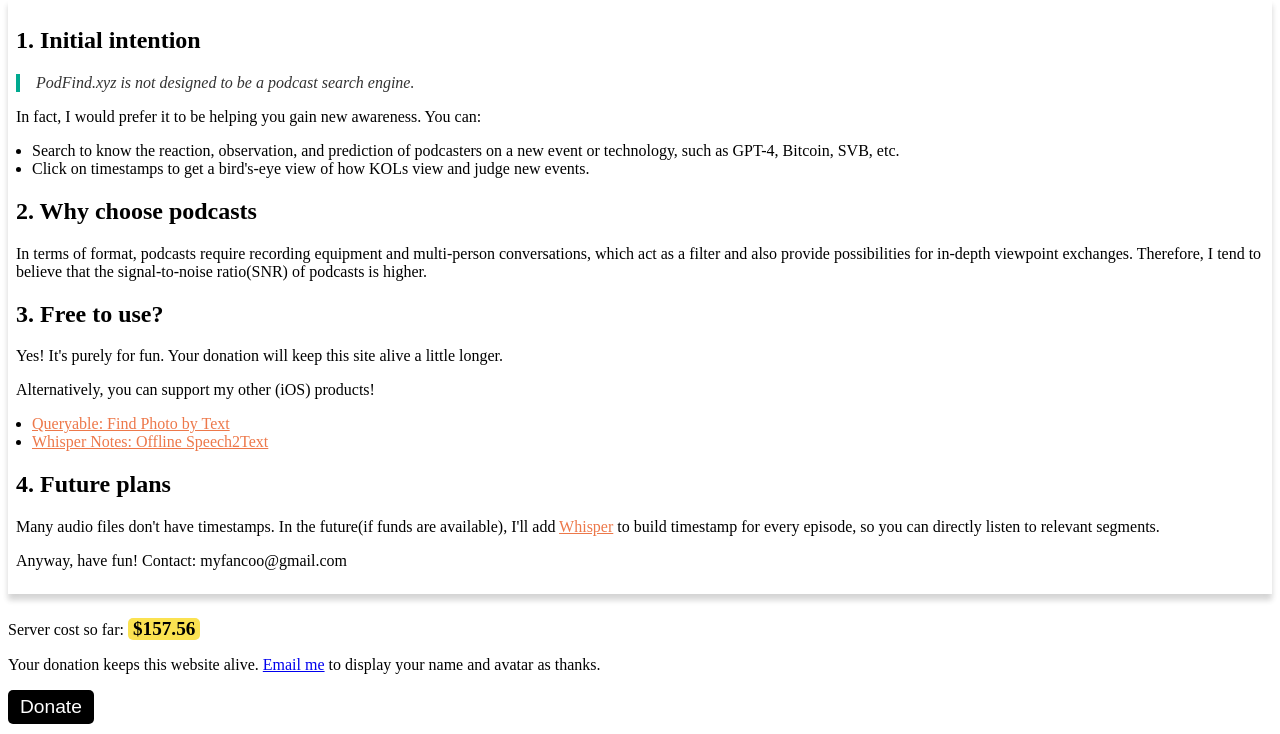
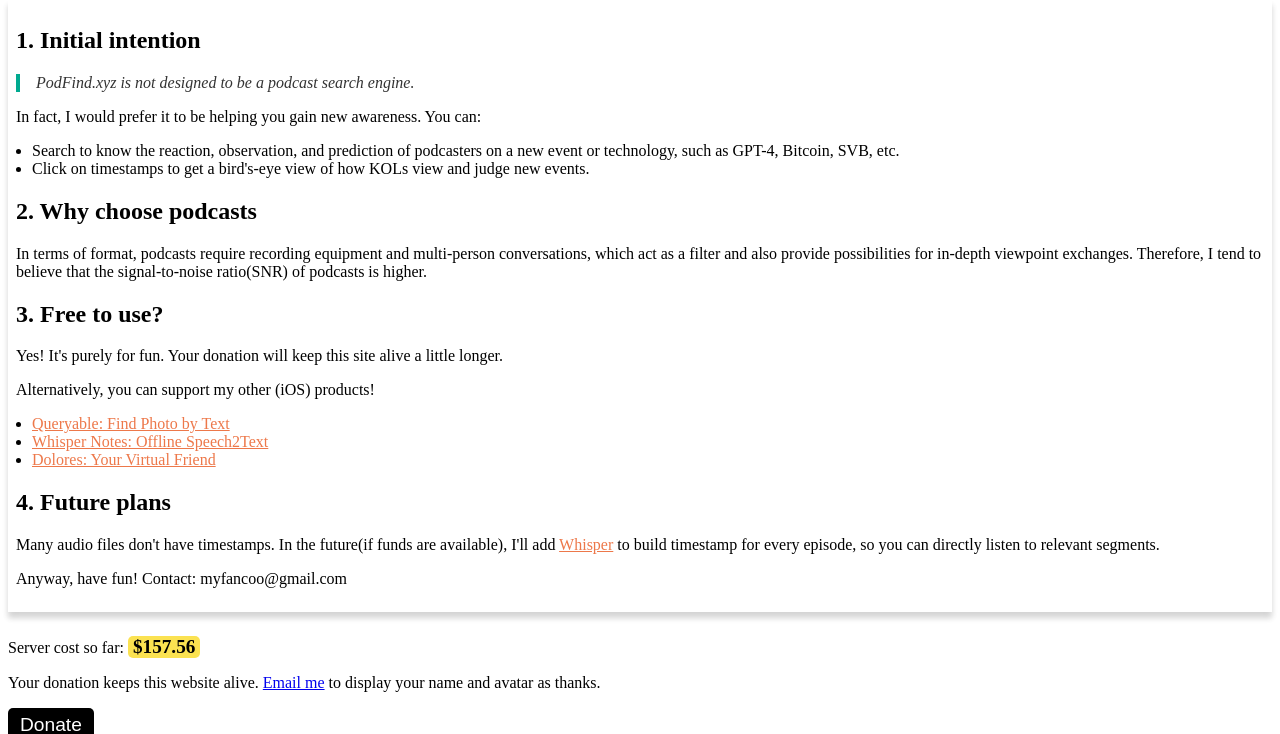
Before and after one commit to mazzzystar/PodFind, a Flask app: template Web/templates/about.html in a window 1280 px wide. Shown: the part 54-788 px from the top of the page. Run offline with Flask 3, Linux system fonts and the light colour scheme; the template is opened without the code that fills it, so the values that code supplies are empty.

Commit message:
add Dolores.

```diff
--- a/Web/static/about.js
+++ b/Web/static/about.js
@@ -128,6 +128,10 @@ function translateAboutPage() {
                 text: "<a href='https://apps.apple.com/cn/app/id6447090616?platform=iphone' style='color:#ED784A;'>Whisper Notes - 离线、准确的语音识别</a>"
             },
             {
+                selector: ".support-my-product + ul li:nth-child(3) a",
+                text: "<a href='https://apps.apple.com/cn/app/id6447748965?platform=iphone' style='color:#ED784A;'>Dolores: 虚拟恋人</a>"
+            },
+            {
                 selector: ".future-plan",
                 text: "这个版本实在太简陋了，很多音频没有时间戳。将来(如果有钱)，我会添加<a href='https://github.com/openai/whisper' style='color:#ED784A;'>Whisper</a>为每一集构建时间戳，这样你搜任何关键词，都能直接只听与之有关的片段。"
             },
--- a/Web/templates/about.html
+++ b/Web/templates/about.html
@@ -140,6 +140,7 @@
         <ul>
             <li><a href="https://apps.apple.com/us/app/queryable/id1661598353?platform=iphone" style="color:#ED784A;">Queryable: Find Photo by Text</a></li>
             <li><a href="https://apps.apple.com/us/app/id6447090616?platform=iphone" style="color:#ED784A;">Whisper Notes: Offline Speech2Text</a></li>
+            <li><a href="https://apps.apple.com/us/app/id6447748965?platform=iphone" style="color:#ED784A;">Dolores: Your Virtual Friend</a></li>
         </ul>
 
         <p></p>
```
